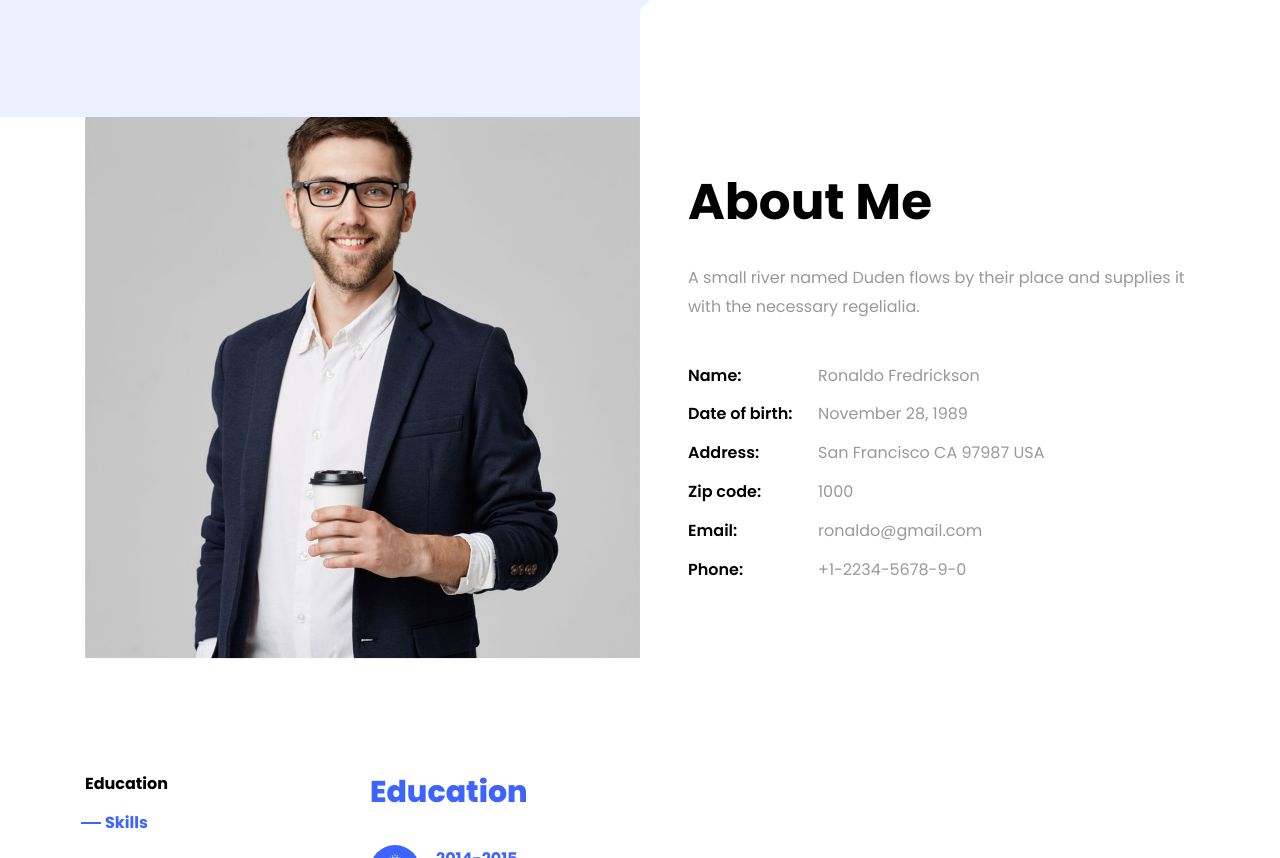
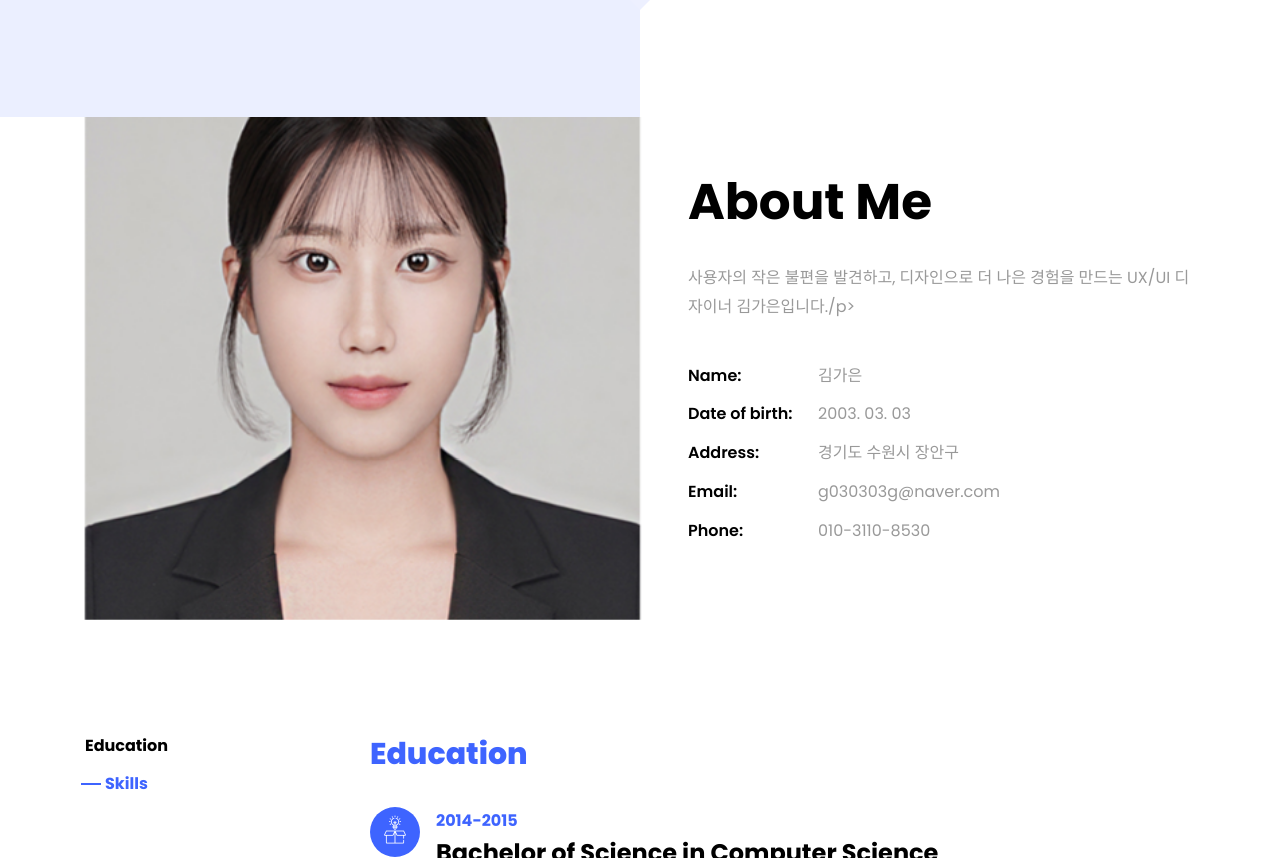
Before and after one commit to gaeunk333/portfolio, a plain HTML site: page index.html in a window 1280 px wide. Shown: the part 683-1541 px from the top of the page. Drawn offline with Linux system fonts and the light colour scheme; files whose address does not match are found by name.

Commit message:
ver.1.4
about me 소개

```diff
--- a/index.html
+++ b/index.html
@@ -56,7 +56,7 @@
 								  <span
 								     class="txt-rotate"
 								     data-period="2000"
-								     data-rotate='[ "UI/UX Designer.", "Web Developer.", "Graphic Designer.", "Blogger" ]'></span>
+								     data-rotate='[ "UI/UX Designer.", "Graphic Designer" ]'></span>
 								</h2>
 							</div>
             </div>
@@ -76,7 +76,7 @@
     			<div class="col-md-6 col-lg-6 d-flex">
     				<div class="img-about img d-flex align-items-stretch">
     					<div class="overlay"></div>
-	    				<div class="img d-flex align-self-stretch align-items-center" style="background-image:url(images/about.jpg);">
+	    				<div class="img d-flex align-self-stretch align-items-center" style="background-image:url(images/about_ge.jpg);">
 	    				</div>
     				</div>
     			</div>
@@ -85,14 +85,13 @@
 		          <div class="col-md-12 heading-section ftco-animate">
 		          	<h1 class="big">About</h1>
 		            <h2 class="mb-4">About Me</h2>
-		            <p>A small river named Duden flows by their place and supplies it with the necessary regelialia.</p>
+		            <p>사용자의 작은 불편을 발견하고, 디자인으로 더 나은 경험을 만드는 UX/UI 디자이너 김가은입니다./p>
 		            <ul class="about-info mt-4 px-md-0 px-2">
-		            	<li class="d-flex"><span>Name:</span> <span>Ronaldo Fredrickson</span></li>
-		            	<li class="d-flex"><span>Date of birth:</span> <span>November 28, 1989</span></li>
-		            	<li class="d-flex"><span>Address:</span> <span>San Francisco CA 97987 USA</span></li>
-		            	<li class="d-flex"><span>Zip code:</span> <span>1000</span></li>
-		            	<li class="d-flex"><span>Email:</span> <span>ronaldo@gmail.com</span></li>
-		            	<li class="d-flex"><span>Phone: </span> <span>+1-2234-5678-9-0</span></li>
+		            	<li class="d-flex"><span>Name:</span> <span>김가은</span></li>
+		            	<li class="d-flex"><span>Date of birth:</span> <span>2003. 03. 03</span></li>
+		            	<li class="d-flex"><span>Address:</span> <span>경기도 수원시 장안구</span></li>
+		            	<li class="d-flex"><span>Email:</span> <span>g030303g@naver.com</span></li>
+		            	<li class="d-flex"><span>Phone: </span> <span>010-3110-8530</span></li>
 		            </ul>
 		          </div>
 		        </div>
```
Also changed, not shown: sub.html (+1 -1 lines), images/about_ge.jpg (added), 3 other files.
